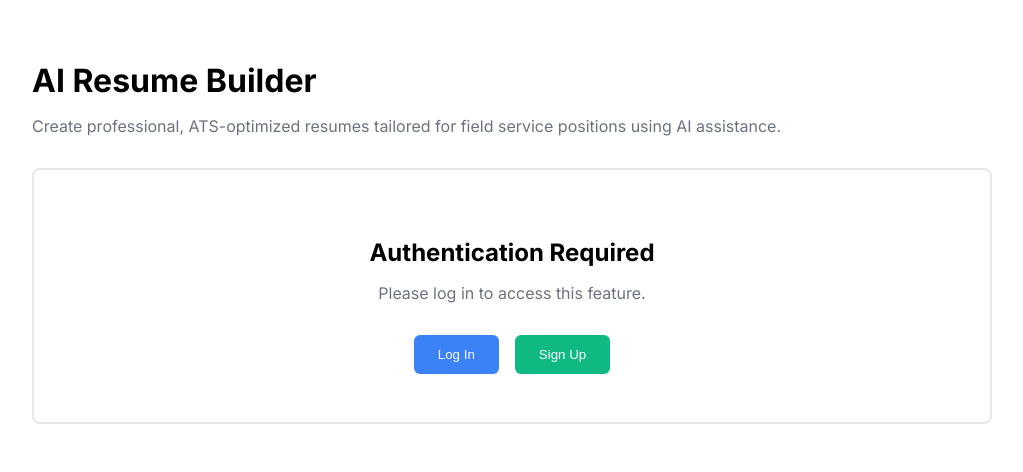
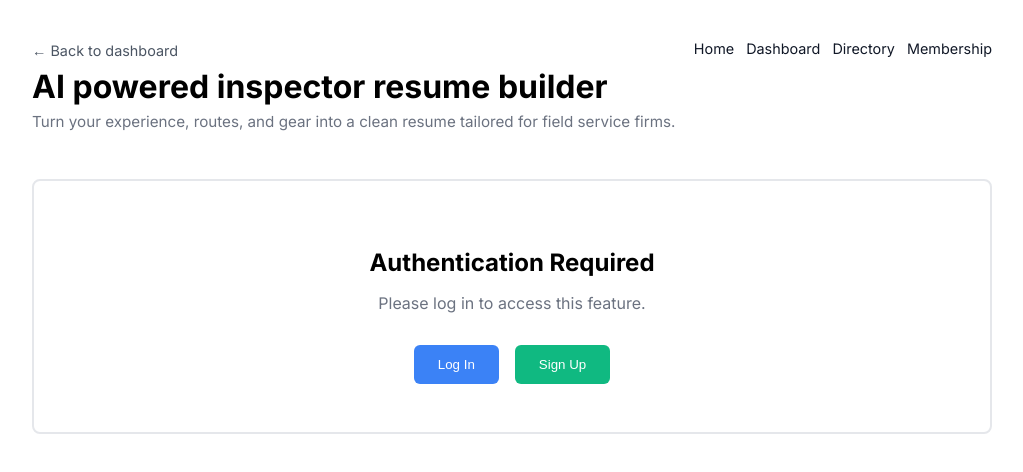
Before and after one commit to autumn2busy/nested-objects-starter, a Next.js app in the folder apps/web-members/: page /tools/ai-resume in a window 1280 px wide. Shown: the top 472 px of the page, without its empty margins (128-1151 px from the left). Built offline with nearby package versions, Linux system fonts and the light colour scheme.

Commit message:
Refactor AIResumePage component layout and content
Refactor AIResumePage component for improved structure and clarity.

```diff
--- a/apps/web-members/app/tools/ai-resume/page.tsx
+++ b/apps/web-members/app/tools/ai-resume/page.tsx
@@ -1,20 +1,96 @@
 'use client'
+
+import Link from 'next/link'
 import { Gate } from '@/components/Gate'
 
-export default function AIResumePage() {
+export default function AiResumePage() {
   return (
     <main style={{ maxWidth: '960px', margin: '0 auto', padding: '2rem' }}>
-      <h1 style={{ fontSize: '2rem', fontWeight: 700, marginBottom: '1rem' }}>
-        AI Resume Builder
-      </h1>
-      <p style={{ color: '#6b7280', marginBottom: '1.5rem' }}>
-        Create professional, ATS-optimized resumes tailored for field service positions using AI assistance.
-      </p>
-      <Gate feature="ai_chatbot">
-        <p>
-          This is where your AI resume builder will live. For now, consider this a placeholder
-          so routing and SEO can see it.
-        </p>
+      <header
+        style={{
+          display: 'flex',
+          justifyContent: 'space-between',
+          alignItems: 'flex-start',
+          gap: '1rem',
+          marginBottom: '1.75rem',
+        }}
+      >
+        <div>
+          <Link
+            href="/dashboard"
+            style={{
+              fontSize: '0.9rem',
+              textDecoration: 'none',
+              color: '#4b5563',
+              display: 'inline-block',
+              marginBottom: '0.5rem',
+            }}
+          >
+            ← Back to dashboard
+          </Link>
+          <h1
+            style={{
+              fontSize: '2rem',
+              fontWeight: 700,
+              margin: 0,
+            }}
+          >
+            AI powered inspector resume builder
+          </h1>
+          <p
+            style={{
+              marginTop: '0.4rem',
+              fontSize: '0.95rem',
+              color: '#6b7280',
+            }}
+          >
+            Turn your experience, routes, and gear into a clean resume tailored for field service firms.
+          </p>
+        </div>
+
+        <nav
+          style={{
+            display: 'flex',
+            gap: '0.75rem',
+            fontSize: '0.9rem',
+            flexWrap: 'wrap',
+          }}
+        >
+          <Link href="/" style={{ textDecoration: 'none', color: '#111827' }}>
+            Home
+          </Link>
+          <Link
+            href="/dashboard"
+            style={{ textDecoration: 'none', color: '#111827' }}
+          >
+            Dashboard
+          </Link>
+          <Link
+            href="/directory"
+            style={{ textDecoration: 'none', color: '#111827' }}
+          >
+            Directory
+          </Link>
+          <Link
+            href="/membership"
+            style={{ textDecoration: 'none', color: '#111827' }}
+          >
+            Membership
+          </Link>
+        </nav>
+      </header>
+
+      <Gate feature="ai_resume">
+        <section>
+          <p style={{ marginBottom: '1rem' }}>
+            Here you will eventually add a form that collects your regions, experience, tools, and
+            preferred work types, then sends that to an AI backend to generate a ready to use resume.
+          </p>
+          <p style={{ fontSize: '0.9rem', color: '#6b7280' }}>
+            Phase one can be a simple form that produces a text resume your members can paste into
+            Word or Google Docs.
+          </p>
+        </section>
       </Gate>
     </main>
   )
```
